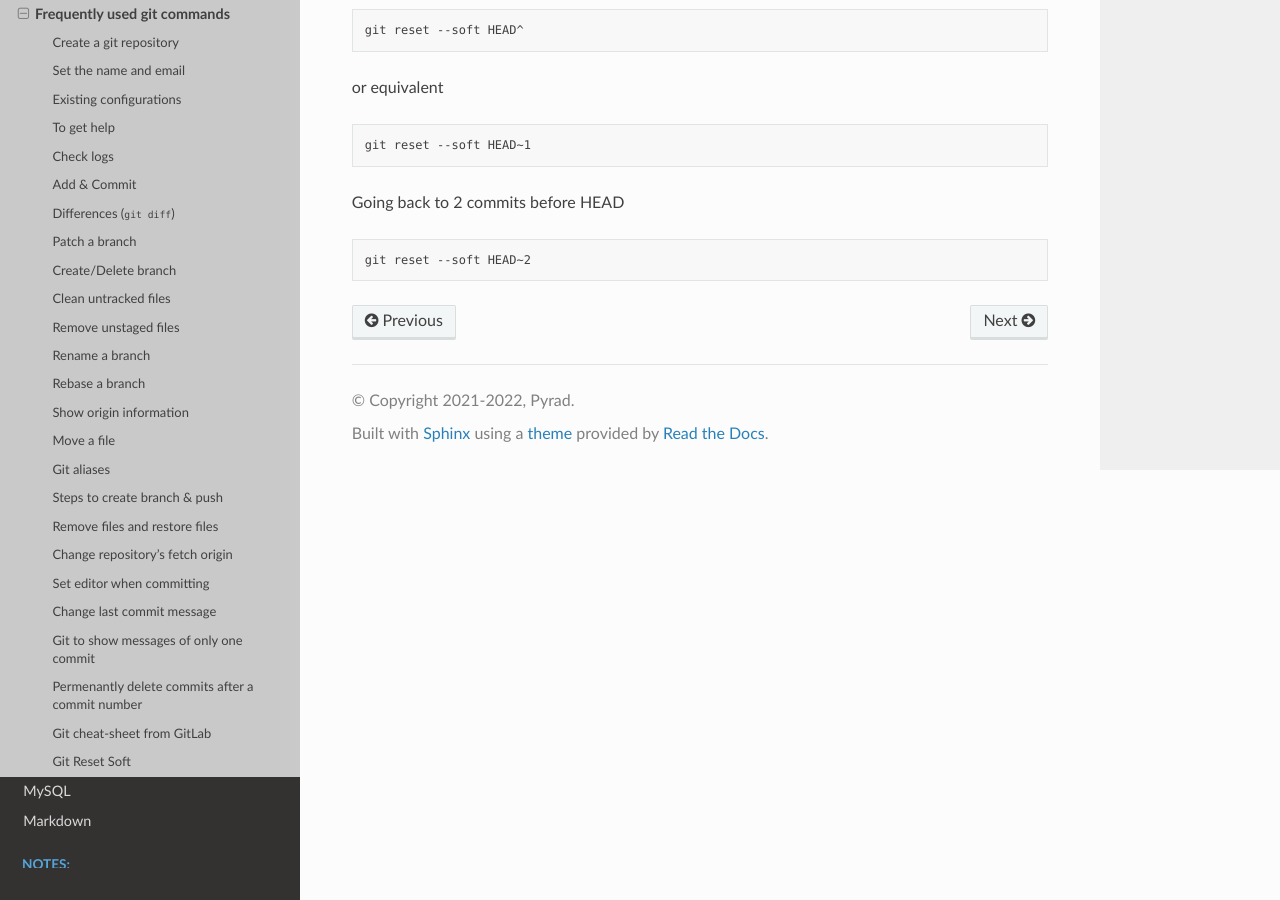
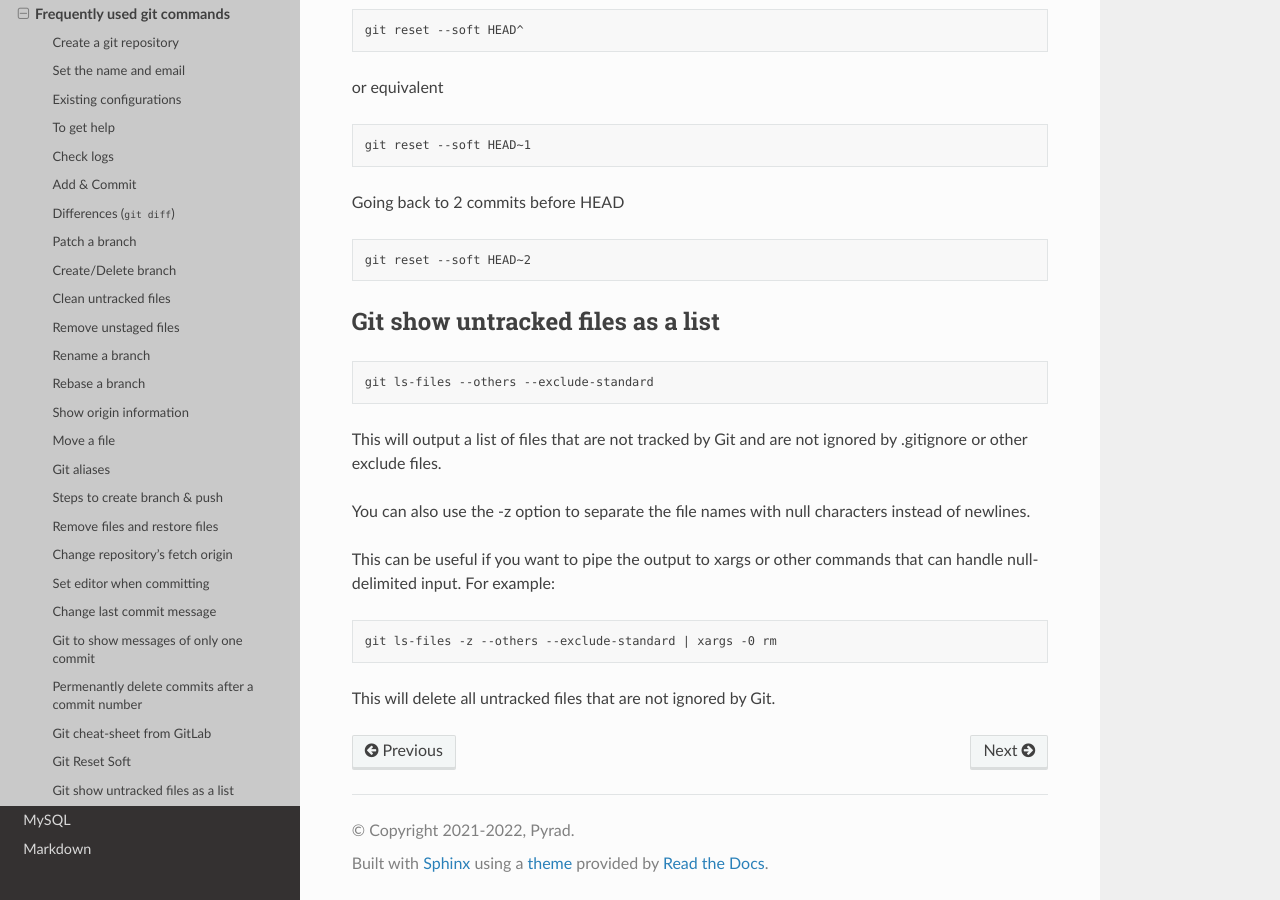
Before and after one commit to Pyrad/pyradnotes, a Sphinx documentation site: the page built from source/Git/gitcmd.md, in a window 1280 px wide and 900 px high, scrolled down 9578 px. Built offline with Sphinx 7.4.7 and the Read the Docs theme 2.0.0, drawn with Linux system fonts in a browser that asks for light colours.

Commit message:
Git Git show untracked file list

````diff
--- a/source/Git/gitcmd.md
+++ b/source/Git/gitcmd.md
@@ -475,3 +475,22 @@ Going back to 2 commits before HEAD
 ```shell
 git reset --soft HEAD~2
 ```
+
+
+## Git show untracked files as a list
+
+```shell
+git ls-files --others --exclude-standard
+```
+
+This will output a list of files that are not tracked by Git and are not ignored by .gitignore or other exclude files.
+
+You can also use the -z option to separate the file names with null characters instead of newlines.
+
+This can be useful if you want to pipe the output to xargs or other commands that can handle null-delimited input. For example:
+
+```shell
+git ls-files -z --others --exclude-standard | xargs -0 rm
+```
+
+This will delete all untracked files that are not ignored by Git.
````
